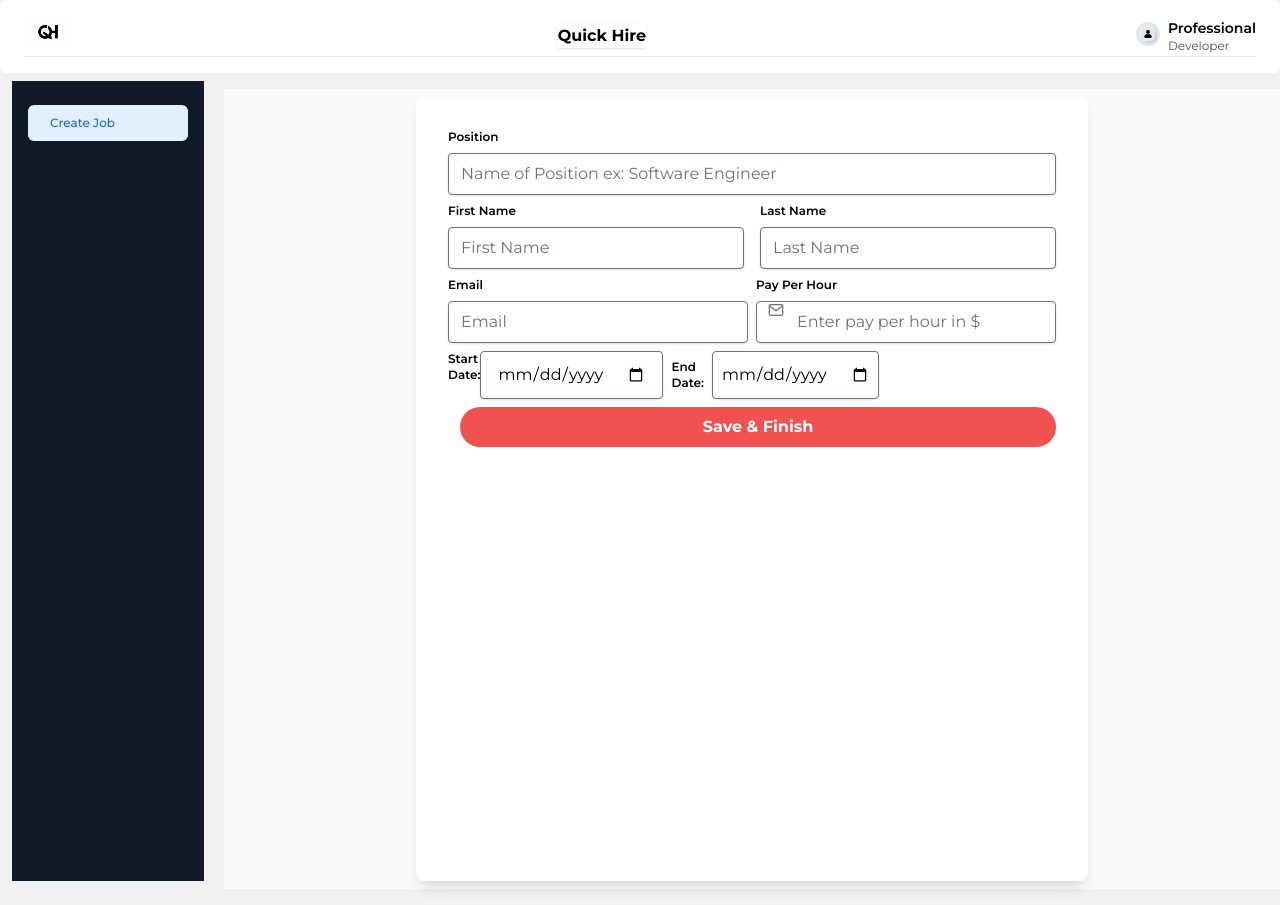
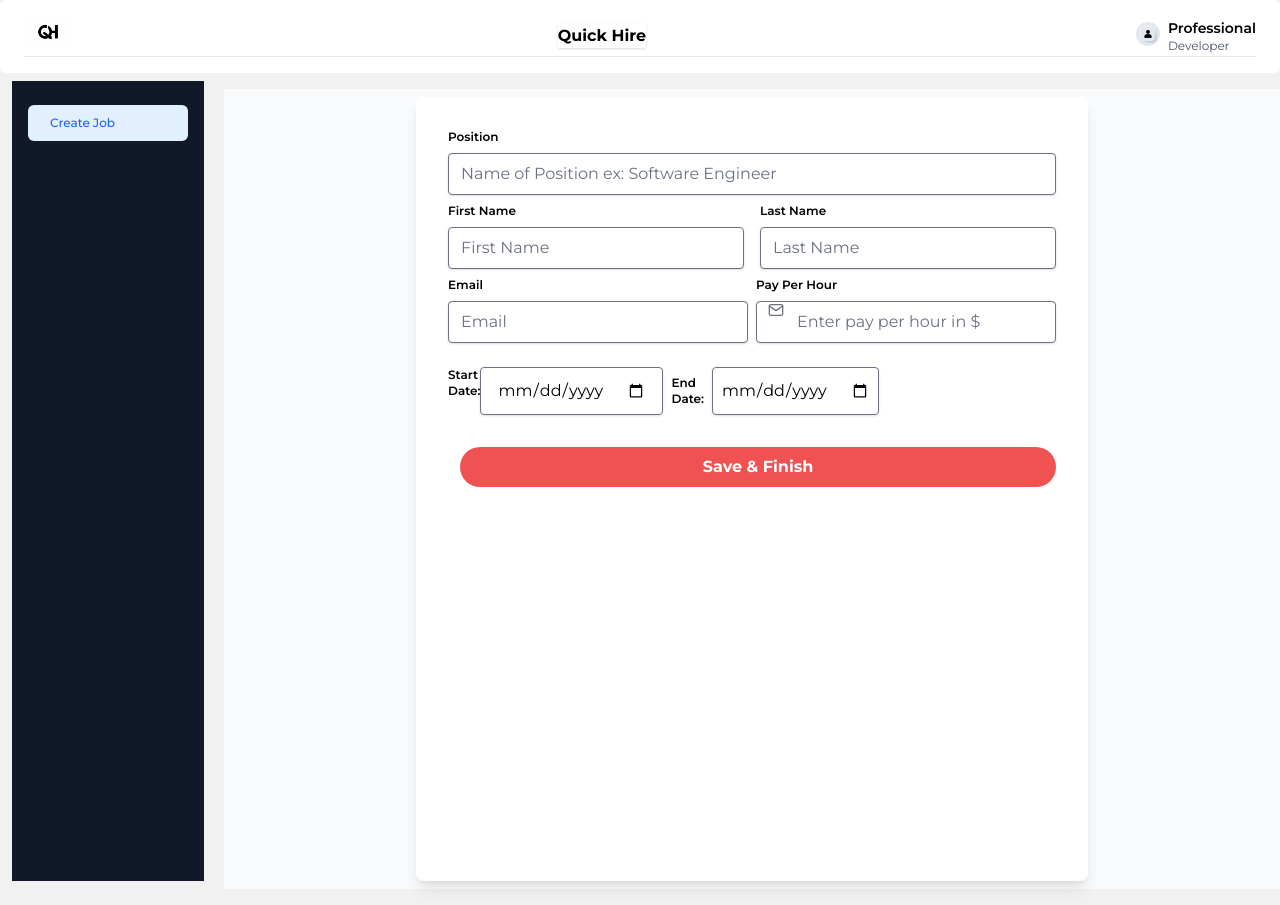
Before and after one commit to gowthamdongari/QuickHire, a React (Vite) app in the folder frontend/: page /home/JobPosting in a window 1280 px wide. Built offline with nearby package versions, Linux system fonts and the light colour scheme.

Commit message:
job postings update

```diff
--- a/frontend/src/components/Employer/JobPosting.jsx
+++ b/frontend/src/components/Employer/JobPosting.jsx
@@ -71,8 +71,8 @@ const JobPosting = () => {
           </div>
           <div className="flex flex-wrap -mx-2 mb-2">
           <div className="w-full md:w-1/2 px-2 mb-2 md:mb-0">
-          <div className="flex flex-row">
-            <div className="flex justify-between">
+          <div className="flex flex-row mt-4">
+            <div className="flex justify-between ">
                 <label htmlFor="start-date" className='text-xs font-semibold mb-2'>Start Date:</label>
                 <input type="date" id="start-date" className="px-4 border rounded p-2 shadow appearance-none text-grey-darke" />
             </div>
@@ -84,7 +84,7 @@ const JobPosting = () => {
             </div>
             </div>
 
-            <div className="flex items-center justify-between mb-8">
+            <div className="flex items-center justify-between mt-8 mb-8">
             <div className="flex-1 ml-3">
             <button className="bg-red-500 hover:bg-red-700 text-white font-bold py-2 px-4 rounded-full w-full">
               Save & Finish
```
